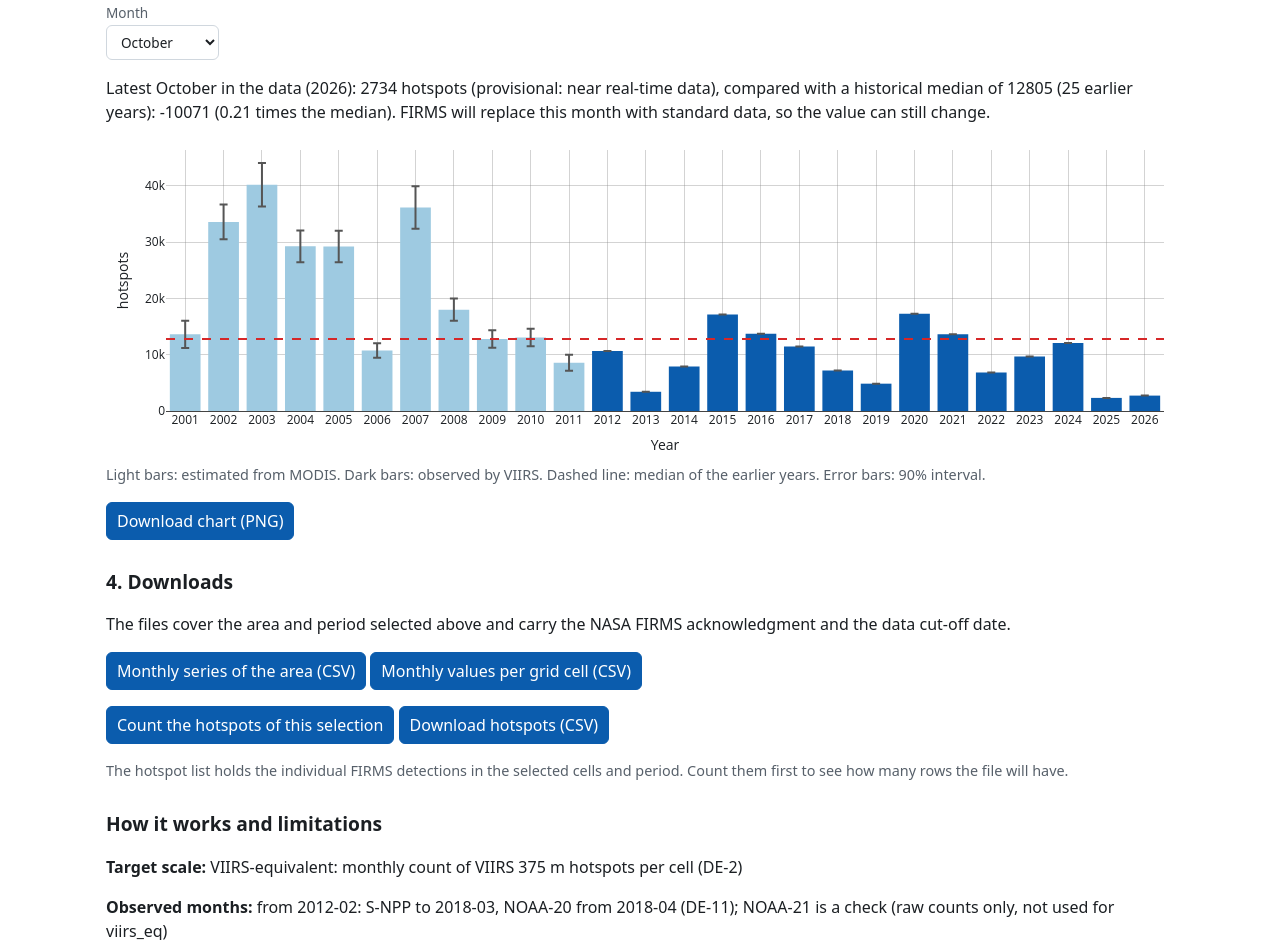
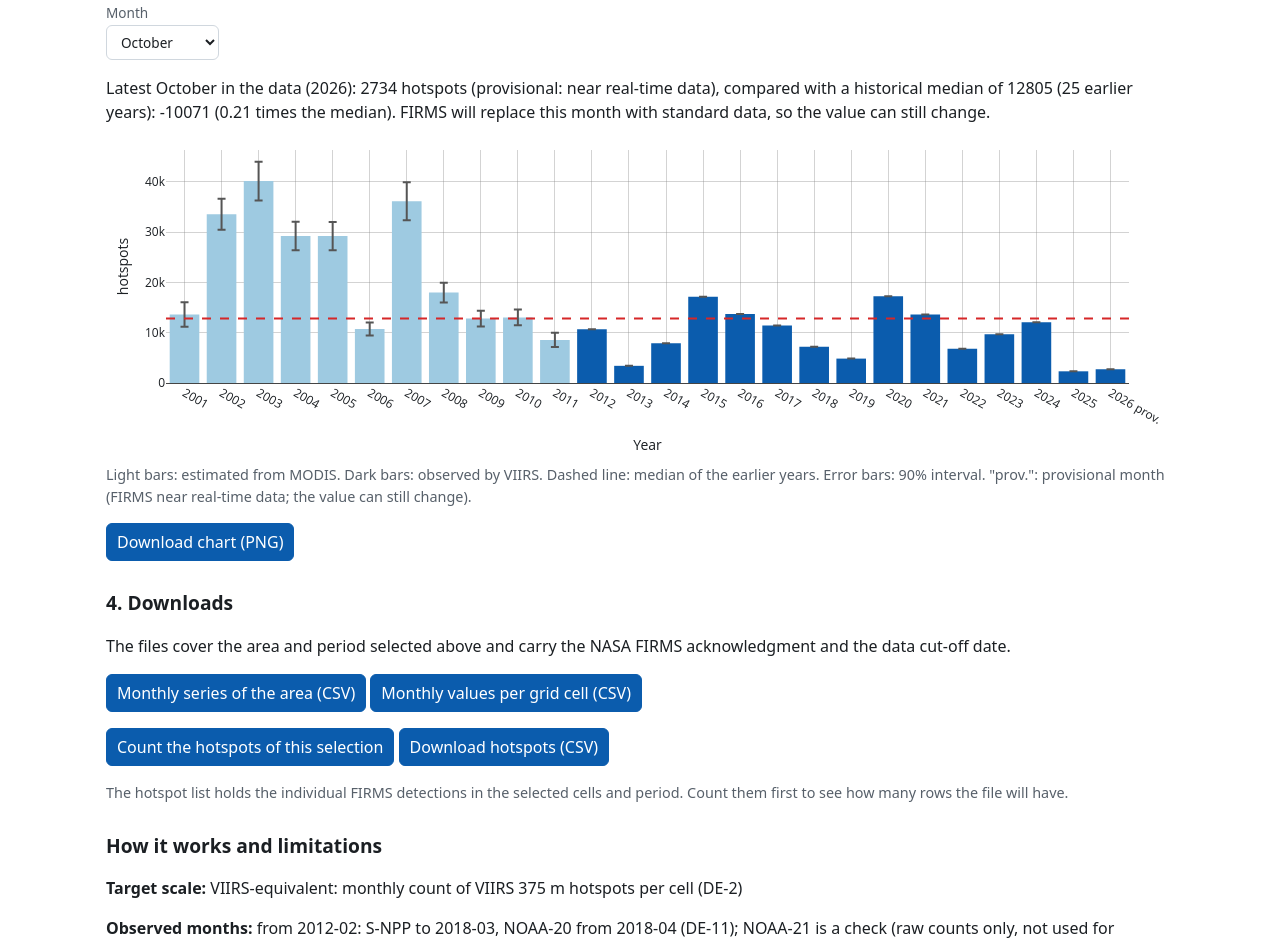
Before and after one commit to jacquesbelmont/lunax-fire-calendar, a plain HTML site: page docs/index.html in a window 1280 px wide. Shown: the part 1858-2798 px from the top of the page. Drawn offline with nearby package versions, Linux system fonts and the light colour scheme.

Commit message:
Review of PR #44: real values in the comparison test, "prov." label in the comparison chart, Linux PDF command
- tests/js/calc.test.js: October 2026 values recomputed from docs/data/monthly_cells.csv
  (median 12805 of 25 earlier Octobers) instead of an invented median; the test also
  checks the full comparison sentence.
- docs/js/compare.js, docs/index.html: the provisional year is labelled "prov." on the
  comparison chart axis (as in the calendar), and the caption explains it.
- submission/slides/README.md: PDF rebuild command for macOS and Linux.
- AI_USE.md: entry for this review.

AI-assisted (Claude Code).

Co-Authored-By: Claude Opus 5.5 <noreply@anthropic.com>

```diff
--- a/docs/index.html
+++ b/docs/index.html
@@ -55,7 +55,7 @@
       <div class="row"><label>Month <select autocomplete="off" id="compare-month"></select></label></div>
       <p id="compare-text" role="status"></p>
       <div id="compare" class="chart" role="img" aria-label="Same calendar month across years with the historical median"></div>
-      <p class="hint">Light bars: estimated from MODIS. Dark bars: observed by VIIRS. Dashed line: median of the earlier years. Error bars: 90% interval.</p>
+      <p class="hint">Light bars: estimated from MODIS. Dark bars: observed by VIIRS. Dashed line: median of the earlier years. Error bars: 90% interval. "prov.": provisional month (FIRMS near real-time data; the value can still change).</p>
       <p><button type="button" id="png-compare">Download chart (PNG)</button></p>
     </section>
 
--- a/docs/js/compare.js
+++ b/docs/js/compare.js
@@ -21,7 +21,7 @@
     }
     const withData = mine.filter((r) => !Number.isNaN(r.value));
     const traces = [{
-      type: "bar", x: withData.map((r) => r.ym.slice(0, 4)), y: withData.map((r) => r.value),
+      type: "bar", x: withData.map((r) => r.ym.slice(0, 4) + (r.provisional ? " prov." : "")), y: withData.map((r) => r.value),
       marker: { color: withData.map((r) => (r.estimated ? "#9ecae1" : "#0b5cad")) },
       error_y: { type: "data", visible: true, array: withData.map((r) => (Number.isNaN(r.hi) ? 0 : r.hi - r.value)), color: "#555" },
       hovertext: withData.map((r) => r.ym + ": " + f(r.value, 0) + " " + unit + (r.estimated ? " (estimated from MODIS)" : "") + (r.provisional ? " (provisional)" : "")),
```
Also changed, not shown: tests/js/calc.test.js (+3 -1 lines), 2 other files.
